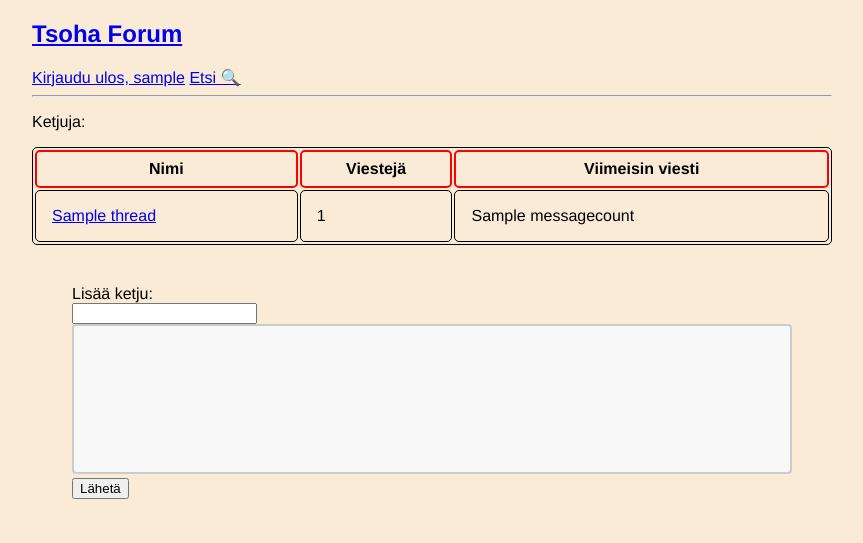
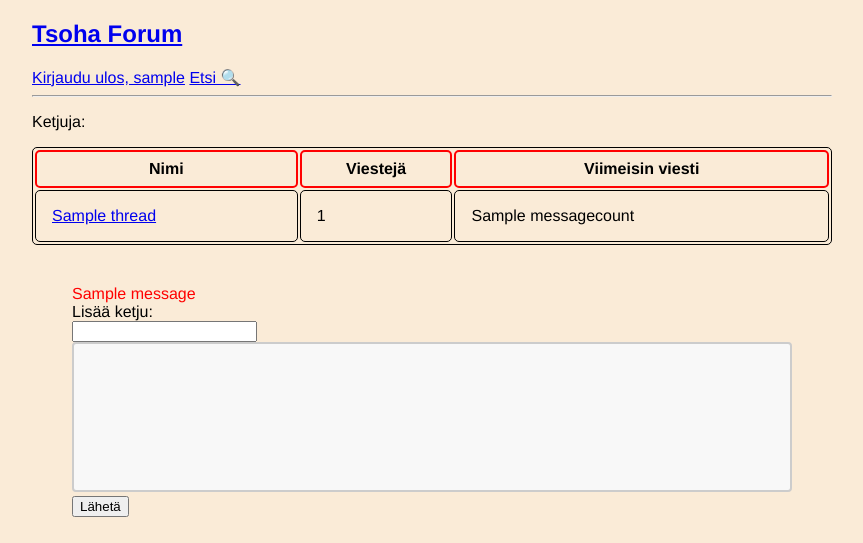
Before and after one commit to jerenuora/tsoha, a Flask app: template templates/threads.html in a window 1280 px wide. Shown: the top 543 px of the page, without its empty margins (208-1071 px from the left). Run offline with Flask 3, Linux system fonts and the light colour scheme; the visitor is signed in with stand-in values (Sample User, id 1); the template is opened without the code that fills it: most values are stand-ins (such as "Sample title", 1, 10 or a date in 2020); one stand-in notice (Sample message) is shown; parts of the project's set-up code (start-up, migrations or seed data) failed here and were passed over.

Commit message:
prevend adding threads with empty titles

```diff
--- a/routes.py
+++ b/routes.py
@@ -185,6 +185,9 @@ def postthread(id):
     title = request.form["title"]
     message = request.form["message"]
     writer = session["username"]
+    if len(title) < 1:
+        flash("Tyhjä otsikko ei kelpaa")
+        return redirect(request.referrer)
     if session["csrf_token"] != request.form["csrf_token"]:
         abort(403)
 
--- a/templates/threads.html
+++ b/templates/threads.html
@@ -47,8 +47,13 @@
 
 </table>
 {% if session.username %}
+<div class="form">
+    {% for message in get_flashed_messages()  %}
+<div class="alert" >
+  {{message}}
+</div>
+{%endfor%}
 
-<div class="form">
     <form  action="/postthread/{{forum_id}}" method="POST">
 
         Lisää ketju:
```
